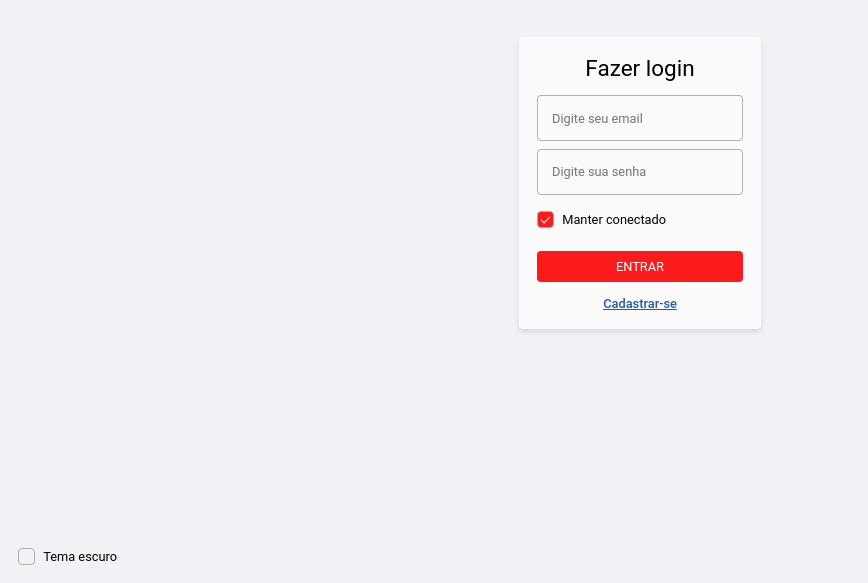
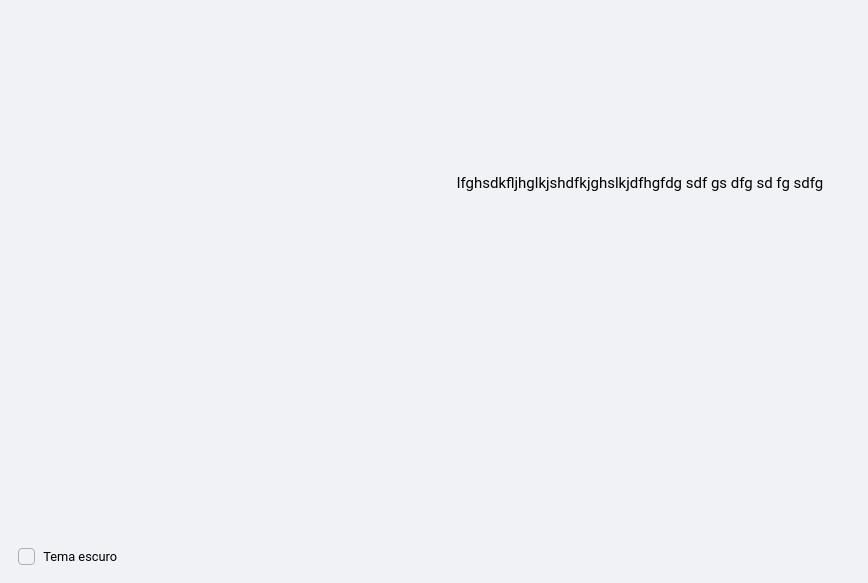
Before and after one commit to lvsouza/signin-signup-react-js, a React (Create React App) app: page /dashboard in a window 1280 px wide. Before the commit this address led to /signin. Shown: the part 217-800 px from the top of the page, without its empty margins (0-868 px from the left). Built offline with nearby package versions, Linux system fonts and the light colour scheme.

Commit message:
feat: added dashboard page

```diff
--- /dev/null
+++ b/src/app/pages/dashboard/Dashboard.css
@@ -0,0 +1,4 @@
+.dashboard-base {
+    width: 100vw;
+    height: 100vh;
+}
--- /dev/null
+++ b/src/app/pages/dashboard/Dashboard.tsx
@@ -0,0 +1,20 @@
+import React from 'react';
+
+import { DarkModeCheckbox } from '../../shared/components/dark-mode-checkbox/DarkModeCheckbox';
+import './Dashboard.css';
+
+export const Dashboard: React.FC = () => {
+    return (
+        <div className="dashboard-base flex-content-center flex-items-center">
+            lfghsdkfljhglkjshdfkjghslkjdfhgfdg
+            sdf
+            gs
+            dfg
+            sd
+            fg
+            sdfg
+
+            <DarkModeCheckbox />
+        </div>
+    );
+}
--- a/src/app/routes/Routes.tsx
+++ b/src/app/routes/Routes.tsx
@@ -1,6 +1,7 @@
 import React from 'react';
 import { BrowserRouter, Route, Switch, Redirect } from 'react-router-dom';
 
+import { Dashboard } from '../pages/dashboard/Dashboard';
 import { Signin } from '../pages/signin/Signin';
 import { Signup } from '../pages/signup/Signup';
 
@@ -12,6 +13,8 @@ export const Routes: React.FC = () => {
                 <Route exact path="/signin" component={Signin} />
                 <Route exact path="/signup" component={Signup} />
 
+                <Route exact path="/dashboard" component={Dashboard} />
+
                 <Route exact path="*" component={() => <Redirect to="/signin" />} />
             </Switch>
         </BrowserRouter>
```
